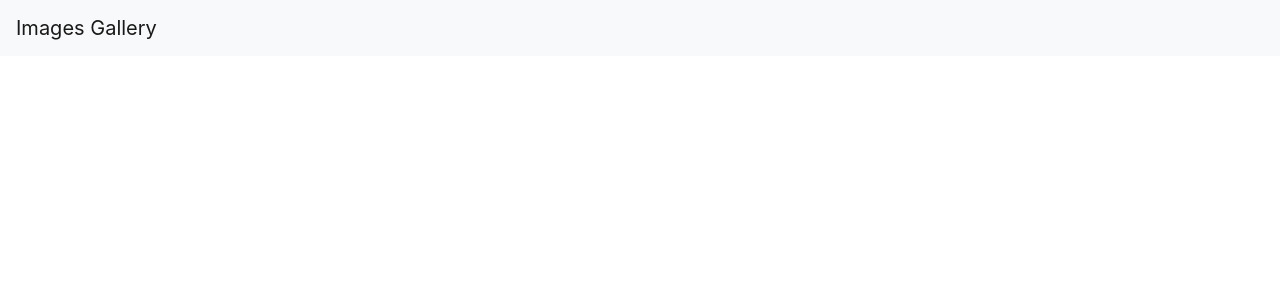
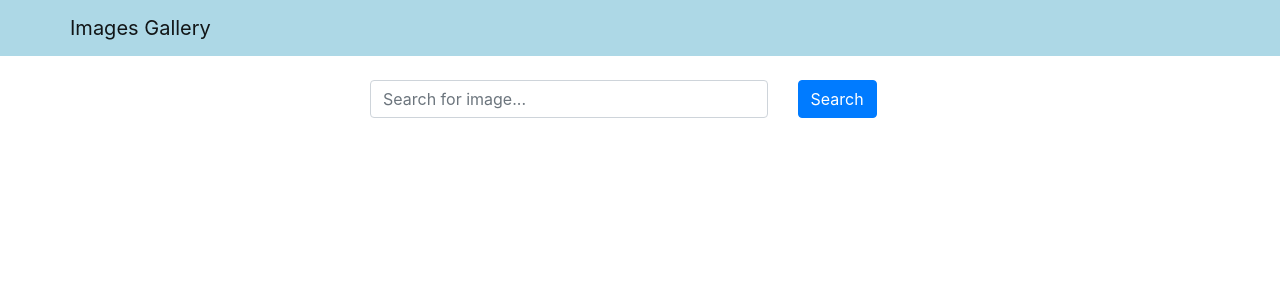
Before and after one commit to rcmadden/images-gallery, a React (Create React App) app in the folder frontend/: page / in a window 1280 px wide. Shown: the top 300 px of the page. Built offline with nearby package versions, Linux system fonts and the light colour scheme.

Commit message:
feat: Add and style search button and form

```diff
--- a/frontend/src/App.js
+++ b/frontend/src/App.js
@@ -1,10 +1,17 @@
 import 'bootstrap/dist/css/bootstrap.min.css';
 import Header from './components/Header'
+import Search from './components/Search';
+
+const handleSearchSubmit = (e) => {
+  e.preventDefault();
+  console.log(e.target[0].value);
+}
 
 function App() {
   return (
     <div className="App">
       <Header title="Images Gallery"/>
+      <Search handleSubmit={handleSearchSubmit}/>
     </div>
   );
 }
--- a/frontend/src/components/Header.js
+++ b/frontend/src/components/Header.js
@@ -1,12 +1,18 @@
-import React from 'react';
-import { Navbar } from 'react-bootstrap';
+import React from "react";
+import { Navbar, Container } from "react-bootstrap";
+
+const navbarStyle = {
+  backgroundColor: "lightblue",
+};
 
 const Header = ({ title }) => {
-    return (
-        <Navbar bg="light" variant="light">
-          <Navbar.Brand href="/">{title}</Navbar.Brand>
-      </Navbar>
-    )
-}
+  return (
+    <Navbar style={navbarStyle} variant="light">
+      <Container>
+        <Navbar.Brand href="/">{title}</Navbar.Brand>
+      </Container>
+    </Navbar>
+  );
+};
 
 export default Header;
--- /dev/null
+++ b/frontend/src/components/Search.js
@@ -0,0 +1,25 @@
+import React from "react";
+import { Container, Row, Col, Form, Button } from "react-bootstrap";
+
+const Search = ({ handleSubmit}) => {
+  return (
+    <Container className="mt-4 ">
+        <Row className="justify-content-center">
+      <Col xs={12} md={8} lg={6}>
+        <Form onSubmit={handleSubmit}>
+          <Row>
+            <Col xs={9}>
+              <Form.Control placeholder="Search for image..." />
+            </Col>
+            <Col>
+              <Button variant="primary" type="submit">Search</Button>
+            </Col>
+          </Row>
+        </Form>
+      </Col>
+      </Row>
+    </Container>
+  );
+};
+
+export default Search;
```
